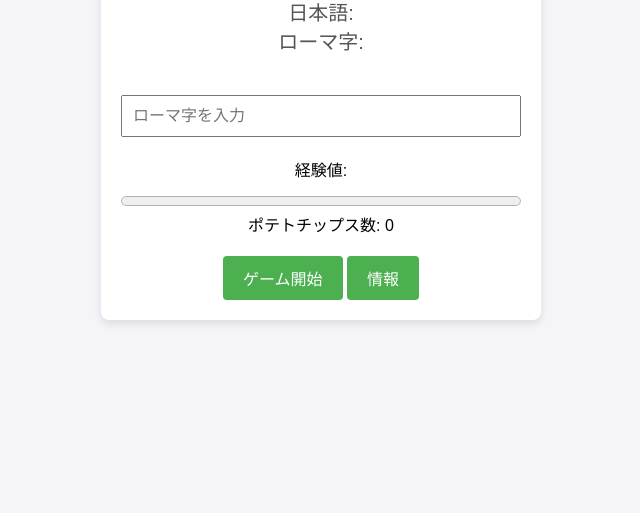
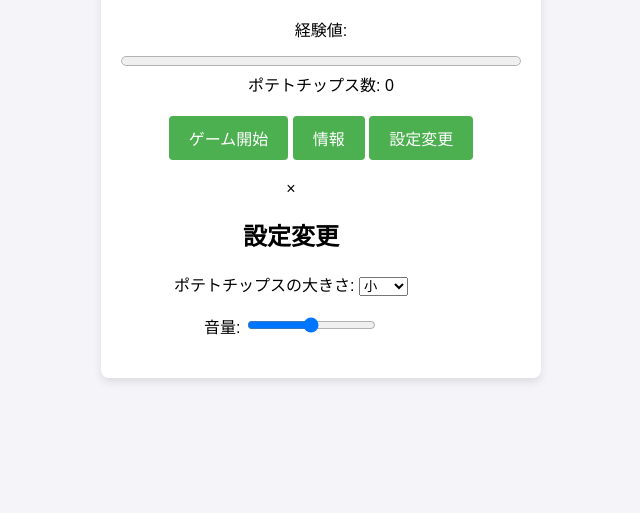
Before and after one commit to queuegeforcenow/newsweb, a website: page potechi/index.html in a window 1280 px wide. Shown: the part 287-800 px from the top of the page, without its empty margins (319-959 px from the left). Drawn offline with Linux system fonts and the light colour scheme.

Commit message:
Update index.html

```diff
--- a/potechi/index.html
+++ b/potechi/index.html
@@ -15,15 +15,14 @@
       <div class="current-word-romaji">ローマ字: </div>
     </div>
 
-    <input type="text" id="input-field" placeholder="ローマ字を入力">
-
-    <div class="status">
+    <div id="game-status">
       <div>経験値: <progress id="exp-bar" value="0" max="100"></progress></div>
       <div>ポテトチップス数: <span id="chips-count">0</span></div>
     </div>
 
     <button id="start-btn">ゲーム開始</button>
     <button id="info-btn">情報</button> <!-- 情報ボタンを追加 -->
+    <button id="settings-btn">設定変更</button> <!-- 設定ボタンを追加 -->
 
     <div id="result"></div>
 
@@ -39,6 +38,24 @@
         <p>最高ポテトチップス召喚数: <span id="highest-chips">0</span></p>
       </div>
     </div>
+
+    <!-- 設定変更モーダル -->
+    <div id="settings-modal" class="settings-modal">
+      <div class="modal-content">
+        <span id="close-settings-btn">&times;</span>
+        <h2>設定変更</h2>
+        <label for="chips-size">ポテトチップスの大きさ:</label>
+        <select id="chips-size">
+          <option value="small">小</option>
+          <option value="medium">中</option>
+          <option value="large">大</option>
+          <option value="none">なし</option>
+        </select>
+        <br><br>
+        <label for="volume">音量:</label>
+        <input type="range" id="volume" min="0" max="100" value="50">
+      </div>
+    </div>
   </div>
 
   <script src="script.js"></script>
```
